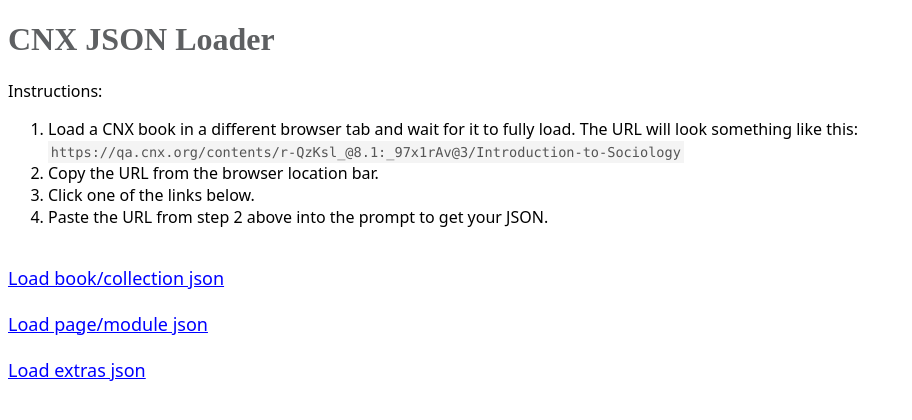
After one commit to openstax/qualitas-server, a Flask app: page /dashboards/cnx-json-loader in a window 1280 px wide. The commit adds this page. Shown: the top 420 px of the page, without its empty margins (0-912 px from the left). Run offline with Flask 2, Linux system fonts and the light colour scheme.

Commit message:
added cnx json loader dashboard

```diff
--- a/qualitas/dashboards/views.py
+++ b/qualitas/dashboards/views.py
@@ -17,6 +17,11 @@ def urlcommands():
     return render_template('urlcommands.html')
 
 
+@dashboards.route('/cnx-json-loader', methods=['GET'])
+def cnx_json_loader():
+    return render_template('cnx_json_loader.html')
+
+
 @dashboards.route('/cnx-repos-proto')
 def cnx_repos_proto():
     from .proto_data import quick_links, cnx_server_files
--- /dev/null
+++ b/qualitas/templates/dashboards/cnx_json_loader.html
@@ -0,0 +1,107 @@
+<!DOCTYPE html>
+<html lang="en">
+<head>
+<meta http-equiv="Content-Type" content="text/html; charset=utf-8"/>
+<title>CNX URL to JSON loader</title>
+<style>
+body {
+  font-family: Noto Sans, Helvetica, sans-serif;
+}
+h1 {
+  font-family: Roboto Slab, serif;
+  color: #5E6062;
+}
+code {
+    font-size: 85%;
+    font-family: Monaco, Consolas, "Andale Mono", "DejaVu Sans Mono", monospace;
+    display: inline;
+    color: #555555;
+    background: #f4f4f4;
+    padding: 0.2em 0.2em;
+}
+.link {
+  font-size: 18px;
+  color: blue;
+  text-decoration: underline;
+}
+.link:hover {
+  cursor: pointer;
+  text-decoration: none;
+}
+</style>
+
+<script type="text/javascript">
+// URL to shorten == https://dev00.cnx.org/contents/GFy_h8cu@10.61:rZudN6XP@2/Introduction
+// URL to return == https://archive-dev00.cnx.org/contents/GFy_h8cu@10.61.json
+
+function book_json() {
+  var book_url = prompt('Enter full CNX URL for the book/collection:');
+  const regex = /^[a-z]+:\/\/([\S]+):/;
+  var book_match = regex.exec(book_url);
+  short_url = book_match[1];
+//check if prod
+  if (short_url.includes('.cnx')) {
+    var book_json_url = "https://archive-" + short_url + ".json" ;
+  }
+  else {
+    var book_json_url = "https://archive." + short_url + ".json" ;
+  }
+  window.open(book_json_url, "_top", "false");
+}
+
+function page_json() {
+  var book_url = prompt('Enter full CNX URL for the book/collection:');
+  const regex = /^[a-z]+:\/\/([\S]+\/[\S]+\/)[\S]+:([\S]+)\//;
+  var page_match = regex.exec(book_url);
+  domain = page_match[1];
+  page_short_id = page_match[2];
+//check if prod
+  if (domain.includes('.cnx')) {
+    var page_json_url = "https://archive-" + domain + page_short_id + ".json" ;
+  }
+  else {
+    var page_json_url = "https://archive." + domain + page_short_id + ".json" ;
+  }
+  //alert(domain)
+  window.open(page_json_url, "_top", "false");
+}
+
+function extras() {
+ var book_url = prompt('Enter full CNX URL for the book/collection:');
+ const regex = /^[a-z]+:\/\/([\S]+\/)[\S]+\/([\S]+):[\S]+\//;
+ var book_match = regex.exec(book_url);
+ domain = book_match[1];
+ book_short_id= book_match[2];
+//check if prod
+ if (domain.includes('.cnx')) {
+   var extras_json_url = "https://archive-" + domain + "extras/" + book_short_id;
+ }
+ else {
+   var extras_json_url = "https://archive." + domain + "extras/" + book_short_id;
+ }
+ //alert(domain)
+ window.open(extras_json_url, "_top", "false");
+}
+
+
+</script>
+</head>
+
+<body>
+  <h1>CNX JSON Loader</h1>
+  Instructions:
+  <ol>
+    <li>Load a CNX book in a different browser tab and wait for it to fully load. The URL will look something like this:<br>
+     <code>https://qa.cnx.org/contents/r-QzKsl_@8.1:_97x1rAv@3/Introduction-to-Sociology</code></li>
+    <li>Copy the URL from the browser location bar.</li>
+    <li>Click one of the links below.</li>
+    <li>Paste the URL from step 2 above into the prompt to get your JSON.</li>
+  </ol>
+  <br>
+  <span onclick="book_json()" class="link">Load book/collection json</span>
+  <br> <br>
+  <span onclick="page_json()" class="link">Load page/module json</span>
+  <br> <br>
+  <span onclick="extras()" class="link">Load extras json</span>
+</body>
+</html>
```
Also changed, not shown: qualitas/templates/home/home.html (+26 -6 lines).
